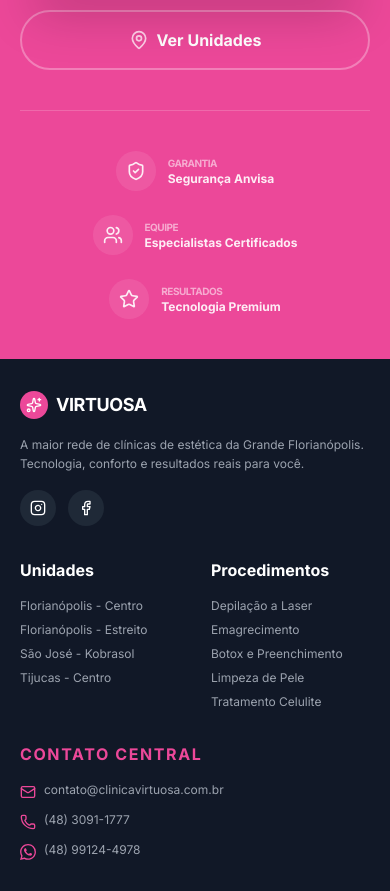
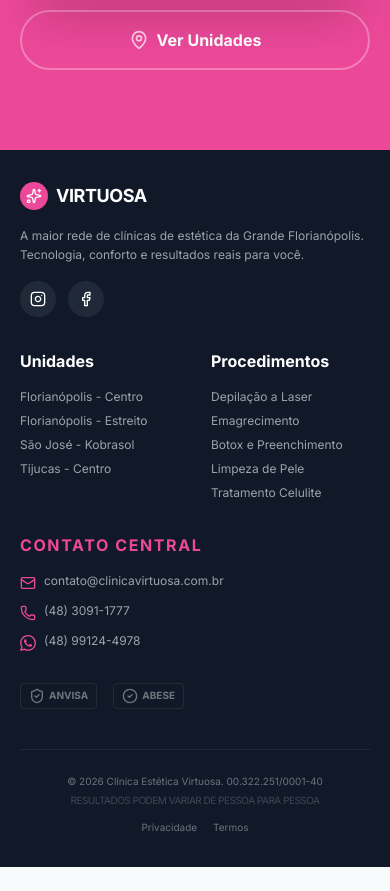
Before and after one commit to HenriqueHintz/clinica-virtuosa, a React (Vite) app: page / in a window 390 px wide. Shown: the part 4973-5864 px from the top of the page. After the commit the page ends 5840 px from the top, so only its background shows below. Built offline with nearby package versions, Linux system fonts and the light colour scheme.

Commit message:
refactor: hide trust badges on mobile in BottomCTA section

```diff
--- a/components/BottomCTA.tsx
+++ b/components/BottomCTA.tsx
@@ -60,7 +60,8 @@
           </a>
         </div>
 
-        <div className="grid grid-cols-1 md:grid-cols-3 items-center justify-center gap-6 md:gap-4 text-xs md:text-sm font-bold opacity-90 border-t border-white/20 pt-10 md:pt-10 max-w-3xl mx-auto">
+        {/* Trust Badges - Hidden on mobile as per user request */}
+        <div className="hidden md:grid grid-cols-1 md:grid-cols-3 items-center justify-center gap-6 md:gap-4 text-xs md:text-sm font-bold opacity-90 border-t border-white/20 pt-10 md:pt-10 max-w-3xl mx-auto">
            <div className="flex items-center justify-center gap-3">
              <div className="w-10 h-10 rounded-full bg-white/10 flex items-center justify-center">
                <Icons.Shield className="w-5 h-5" />
```
